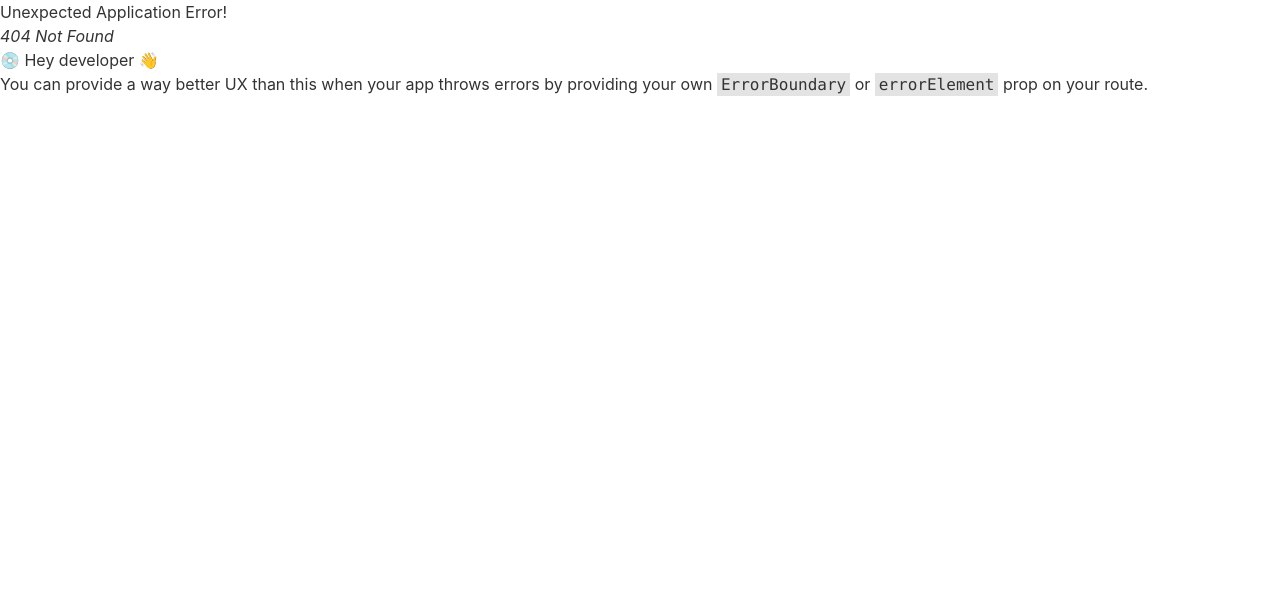
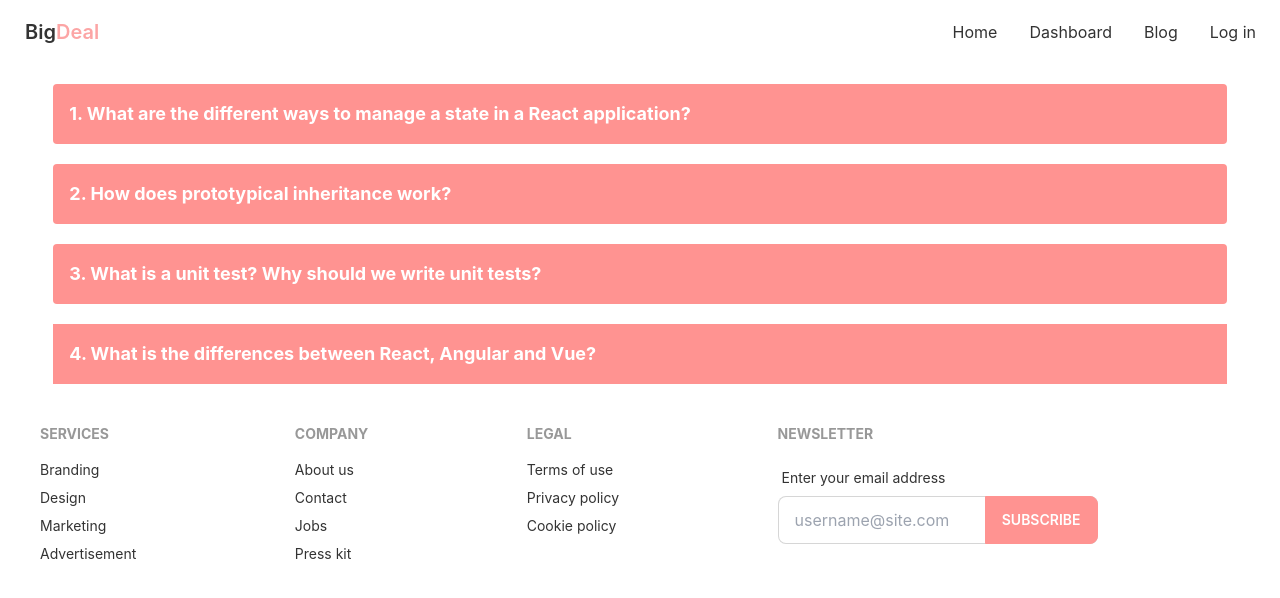
Before and after one commit to sonjibony/big-deals, a React (Create React App) app: page /blog in a window 1280 px wide. Before the commit this address had no page. Shown: the top 598 px of the page. Built offline with nearby package versions, Linux system fonts and the light colour scheme.

Commit message:
error page done

```diff
--- /dev/null
+++ b/src/Pages/Blog/Blog.js
@@ -0,0 +1,70 @@
+import React from "react";
+
+const Blog = () => {
+  return (
+    <div className="w-11/12 mx-auto">
+      <div className="collapse my-5 rounded">
+        <input type="checkbox" className="peer" />
+        <div className="collapse-title bg-primary text-white font-bold peer-checked:bg-gradient-to-r from-primary to-secondary peer-checked:text-white text-lg">
+          1. What are the different ways to manage a state in a React
+          application?
+        </div>
+        <div className="collapse-content bg-primary text-primary-content peer-checked:bg-gradient-to-r from-primary to-secondary peer-checked:text-secondary-content text-lg">
+          <p>
+            There are four main types of state you need to properly manage in
+            your React apps: <br /> <br />
+            1. Local (UI) state – Local state is data we manage in one or
+            another component. Local state is most often managed in React using
+            the useState hook. <br /> <br />
+            2. Global (UI) state – Global state is data we manage across
+            multiple components. Global state is necessary when we want to get
+            and update data anywhere in our app, or in multiple components at
+            least. <br /> <br />
+            3. Server state – Data that comes from an external server that must
+            be integrated with our UI state. Server state is a simple concept,
+            but can be hard to manage alongside all of our local and global UI
+            state. <br /> <br />
+            4. URL state – Data that exists on our URLs, including the pathname
+            and query parameters. <br /> <br />
+          </p>
+        </div>
+      </div>
+      <div className="collapse my-5 rounded">
+        <input type="checkbox" className="peer" />
+        <div className="collapse-title bg-primary text-white font-bold peer-checked:bg-gradient-to-r from-primary to-secondary peer-checked:text-white text-lg">
+          2. How does prototypical inheritance work?
+        </div>
+        <div className="collapse-content bg-primary text-primary-content peer-checked:bg-gradient-to-r from-primary to-secondary peer-checked:text-secondary-content text-lg">
+          <p>
+
+          The Prototypal Inheritance is a feature in javascript used to add methods and properties in objects. It is a method by which an object can inherit the properties and methods of another object. Traditionally, in order to get and set the Prototype of an object, we use Object. getPrototypeOf and Object.
+          </p>
+        </div>
+      </div>
+      <div className="collapse my-5 rounded">
+        <input type="checkbox" className="peer" />
+        <div className="collapse-title bg-primary text-white font-bold peer-checked:bg-gradient-to-r from-primary to-secondary peer-checked:text-white text-lg">
+          3. What is a unit test? Why should we write unit tests?
+        </div>
+        <div className="collapse-content bg-primary text-primary-content peer-checked:bg-gradient-to-r from-primary to-secondary peer-checked:text-secondary-content text-lg">
+          <p>
+          The main objective of unit testing is to isolate written code to test and determine if it works as intended. Unit testing is an important step in the development process, we should write them because if done correctly, it can help detect early flaws in code which may be more difficult to find in later testing stages.
+          </p>
+        </div>
+      </div>
+      <div className="collapse">
+        <input type="checkbox" className="peer" />
+        <div className="collapse-title bg-primary text-white font-bold peer-checked:bg-gradient-to-r from-primary to-secondary peer-checked:text-white text-lg">
+          4. What is the differences between React, Angular and Vue?
+        </div>
+        <div className="collapse-content bg-primary text-primary-content peer-checked:bg-gradient-to-r from-primary to-secondary peer-checked:text-secondary-content text-lg">
+          <p>
+          Both - Angular JS and React JS frameworks are used to create web interfaces for front end development. Angular is Google's matured and advanced JavaScript framework based on TypeScript, whereas Vue is a progressive open-source front-end JavaScript framework created by Evan You.
+          </p>
+        </div>
+      </div>
+    </div>
+  );
+};
+
+export default Blog;
--- /dev/null
+++ b/src/Pages/ErrorPage/ErrorPage.js
@@ -0,0 +1,24 @@
+import React from 'react';
+import { Link } from 'react-router-dom';
+
+const ErrorPage = () => {
+    return (
+<div className="hero min-h-screen">
+  <div className="hero-content flex-col lg:flex-row-reverse">
+    <img src="https://img.freepik.com/free-vector/oops-404-error-with-broken-robot-concept-illustration_114360-1920.jpg?w=740&t=st=1669226673~exp=1669227273~hmac=e97defb01d3718cfdb6357445a890cd17919ac7fed838bd1efa3f3e5a7ebf904" alt='' className="w-full lg:w-1/2 rounded-lg " />
+    <div>
+      <h1 className="text-5xl font-bold">Something Went Wrong!</h1>
+      <p className="py-6 text-xl">Sorry could not found what you were looking for : ( <br />
+      Wanna go home?
+      </p>
+      <Link to='/'>
+
+      <button className="btn btn-secondary text-white">HOME</button>
+      </Link>
+    </div>
+  </div>
+</div>
+    );
+};
+
+export default ErrorPage;
--- a/src/Pages/Shared/Navbar/Navbar.js
+++ b/src/Pages/Shared/Navbar/Navbar.js
@@ -8,11 +8,15 @@ const Navbar = () => {
       <li>
         <Link to='/'>Home </Link>
       </li>
+
+      <li>
+        <Link to='/dashboard'>Dashboard</Link>
+      </li>
+      <li>
+        <Link to='/blog'>Blog</Link>
+      </li>
       <li>
         <Link to='/login'>Log in</Link>
-      </li>
-      <li>
-        <Link to='/dashboard'>Dashboard</Link>
       </li>
     </>
   );
```
Also changed, not shown: src/Routes/Routes/Routes.js (+10 -0 lines).
